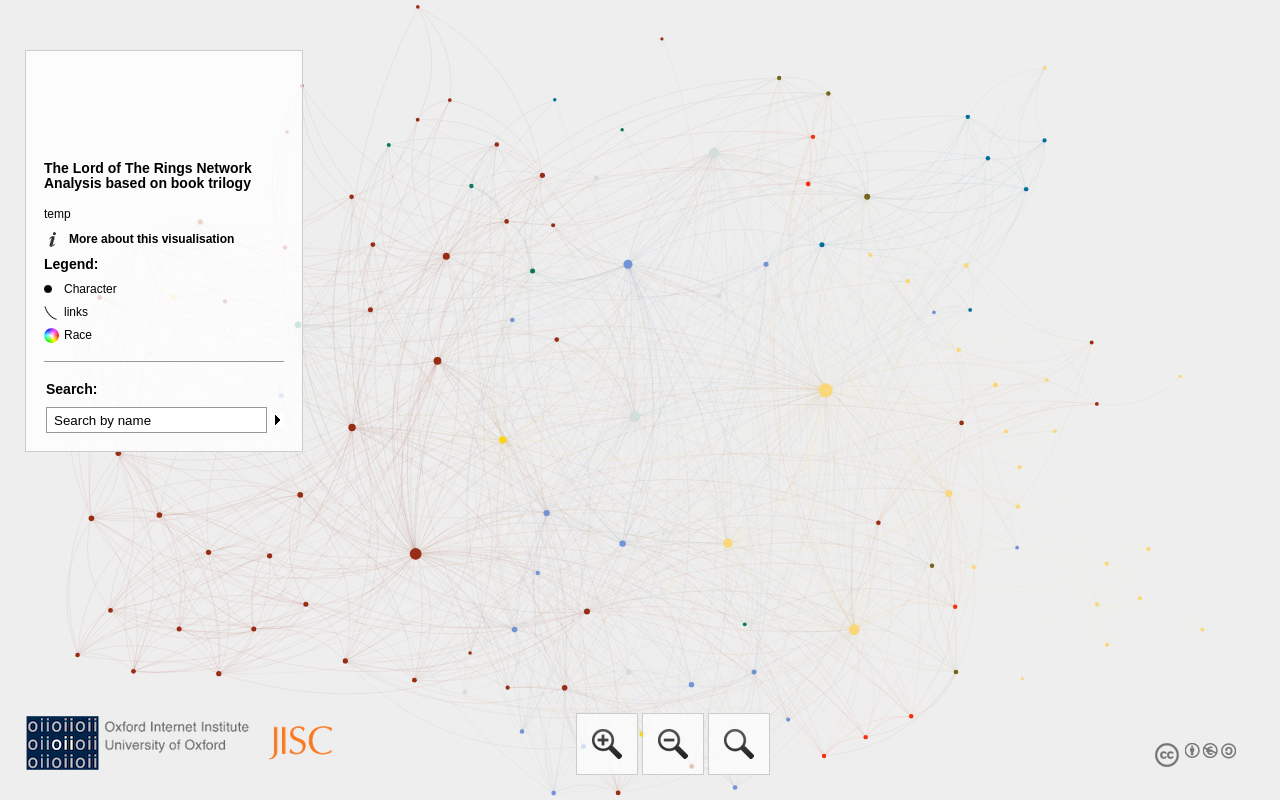
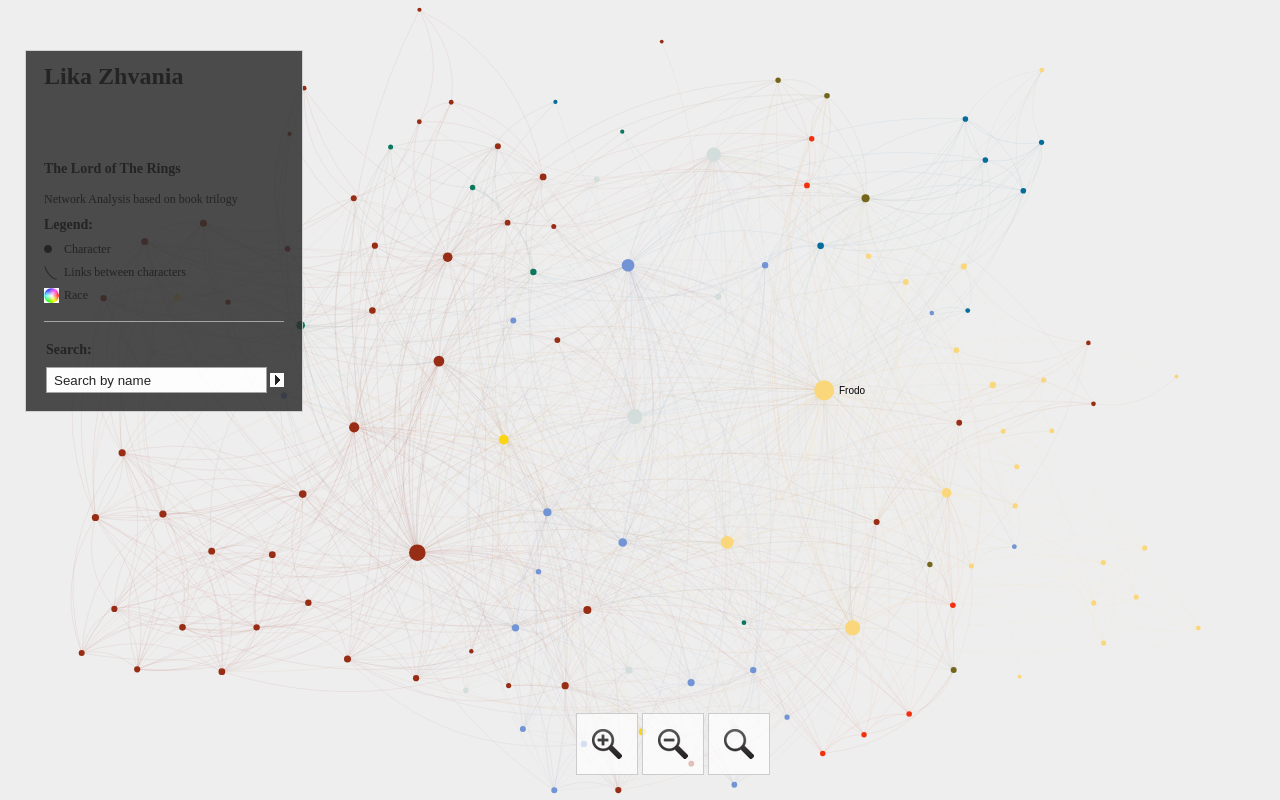
Before and after one commit to likazhvania/SNA_Tolkien, a plain HTML site: page network/index.html in a window 1280 px wide. Drawn offline with Linux system fonts and the light colour scheme.

Commit message:
Changes in html and css

```diff
--- a/network/config.json
+++ b/network/config.json
@@ -9,11 +9,11 @@
   },
   "text": {
     "more": "temp",
-    "intro": "temp",
-    "title": "The Lord of The Rings Network Analysis based on book trilogy"
+    "intro": "Network Analysis based on book trilogy",
+    "title": "The Lord of The Rings"
   },
   "legend": {
-    "edgeLabel": "links",
+    "edgeLabel": "Links between characters",
     "colorLabel": "Race",
     "nodeLabel": "Character"
   },
@@ -43,7 +43,7 @@
       "maxEdgeSize": 0.5,
       "minEdgeSize": 0.2,
       "minNodeSize": 1,
-      "maxNodeSize": 7
+      "maxNodeSize": 10
     },
     "mouseProperties": {
       "maxRatio": 20,
--- a/network/css/style.css
+++ b/network/css/style.css
@@ -22,7 +22,7 @@ html,body {
 	margin: 0px;
 	padding: 0px;
 	font-size: 12px;
-	font-family: sans-serif;
+	font-family: Ringbearer;
 	line-height:1.25em;
 }
 
@@ -227,14 +227,15 @@ margin-bottom:20px;
 }
 
 #maintitle h1 {
-display: none;
+display: #252525;
 }
 
 #mainpanel {
 margin-top: 50px;
 margin-left: 25px;
-background:#fff;
-background-color:rgba(255,255,255,0.8);
+background:#2E2E2E;
+background-color:#2E2E2E;
+opacity: 0.85;
 border:1px solid #ccc;
 z-index:20;
 position:fixed;
--- a/network/index.html
+++ b/network/index.html
@@ -31,12 +31,6 @@
 		<div id="maintitle"></div>
     <div id="title"></div>
     <div id="titletext"></div>
-    <div class="info cf">
-      <dl>
-        <dt class="moreinformation"></dt>
-        <dd class="line"><a href="#information" class="line fb">More about this visualisation</a></dd>
-      </dl>
-    </div>
 <div id="legend">
 	<div class="box">
 		<h2>Legend:</h2>
@@ -69,9 +63,6 @@
 	<div id="zoom">
   		<div class="z" rel="in"></div> <div class="z" rel="out"></div> <div class="z" rel="center"></div>
 	</div>
-	<div id="copyright">
-		<a rel="license" href="http://creativecommons.org/licenses/by-nc-sa/3.0/"><img alt="Creative Commons License" style="border-width:0" src="images/CC.png" /></a></div>
-	</div>
 <div id="attributepane">
 <div class="text">
 	<div title="Close" class="left-close returntext"><div class="c cf"><span>Return to the full network</span></div></div>
@@ -88,10 +79,6 @@
     </div>
   </div>
 	</div>
-</div>
-<div id="developercontainer">
-	<a href="http://www.oii.ox.ac.uk" title="Oxford Internet Institute"><div id="oii"><span>OII</span></div></a>
-	<a href="http://jisc.ac.uk" title="JISC"><div id="jisc"><span>JISC</span></div></a>
 </div>
 <script type="text/javascript">
 
```
